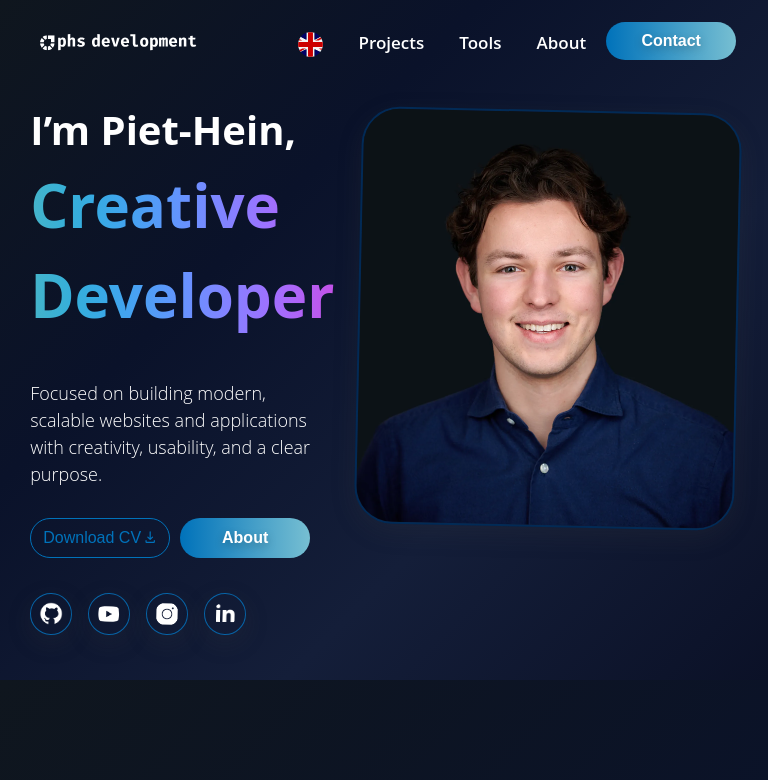
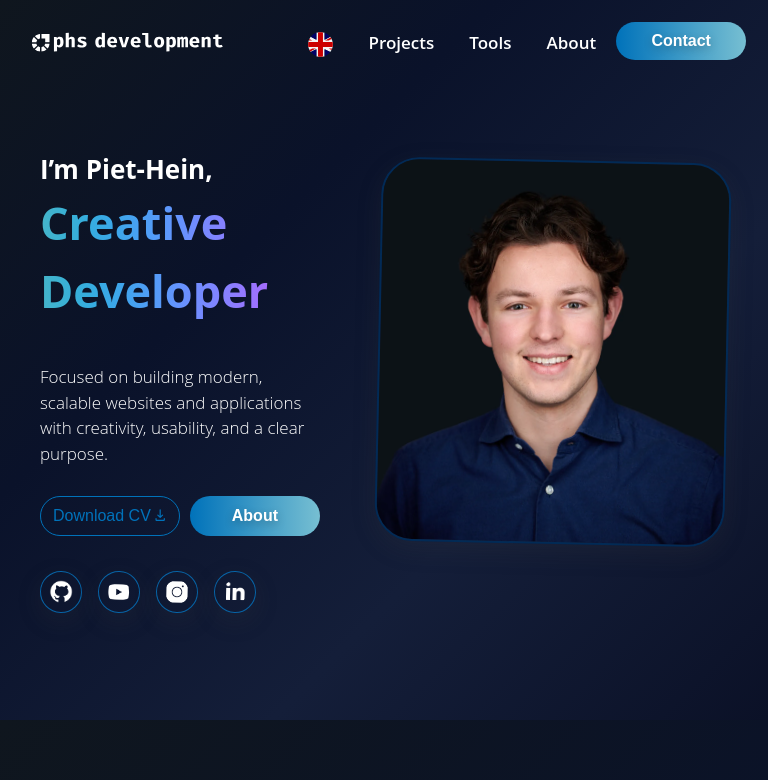
Before and after one commit to phsworks/portfolio-react, a React (Vite) app: page / in a window 768 px wide. Shown: the top 780 px of the page. Built offline with nearby package versions, Linux system fonts and the light colour scheme.

Commit message:
tablet version more responsive

```diff
--- a/src/App.css
+++ b/src/App.css
@@ -1,5 +1,4 @@
 body {
   font-family: "Open Sans", sans-serif;
   overflow-x: hidden !important;
-k
 }
--- a/src/Components/Hero.css
+++ b/src/Components/Hero.css
@@ -17,9 +17,6 @@
     font-size: 60px;
     padding-bottom: 20px;
   }
-
-
-
 
 
   .iam {
@@ -95,14 +92,15 @@
 
 @media (min-width: 700px) and (max-width: 1100px) {
   .hero {
-    height: 85vh;
+    height: 90vh;
     flex-direction: row;
     justify-content: space-around;
     padding-left: 30px;
-    gap: 3vw;
+    padding-top: 150px;
+    gap: 5vw;
 
     .title {
-      font-size: 60px;
+      font-size: 45px;
     }
 
     h1 {
@@ -110,7 +108,8 @@
 
     }
     .iam {
-      font-size: 40px;
+      font-size: 26px;
+      margin-top: 500px;
     }
 
 
@@ -119,7 +118,7 @@
   .image-tablet {
     display: block;
     margin-right: 30px;
-    width: 380px;
+    width: 350px;
   }
   .image-mobile {
     display: none;
--- a/src/Components/Navbar.css
+++ b/src/Components/Navbar.css
@@ -179,7 +179,7 @@
   }
 }
 
-@media (min-width: 600px) and (max-width: 1100px) {
+@media (min-width: 700px) and (max-width: 1100px) {
   .navbar-container,
   .navbar-container-background {
     justify-content: space-around;
@@ -198,7 +198,7 @@
 
   .logo-desktop {
     display: block;
-    width: 180px;
+    width: 220px;
   }
 
   .logo-desktop:hover {
--- a/src/index.css
+++ b/src/index.css
@@ -155,10 +155,10 @@ p {
   }
 }
 
-@media (min-width: 6500px) and (max-width: 1100px) {
+@media (min-width: 700px) and (max-width: 1100px) {
 
   p {
-    font-size: 20px;
+    font-size: 17px;
   }
 
 
--- a/src/pages/AboutPage.css
+++ b/src/pages/AboutPage.css
@@ -47,18 +47,18 @@
 
 
 
-@media (min-width: 600px) and (max-width: 1100px) {
+@media (min-width: 700px) and (max-width: 1100px) {
   .about-intro {
     flex-direction: row;
     padding-left: 0px;
-    height: 55vh;
+    height: 80vh;
     justify-content: space-evenly;
     padding-top: 120px;
 
 
 
     img {
-      width: 350px;
+      width: 270px;
     }
 
     p {
```
